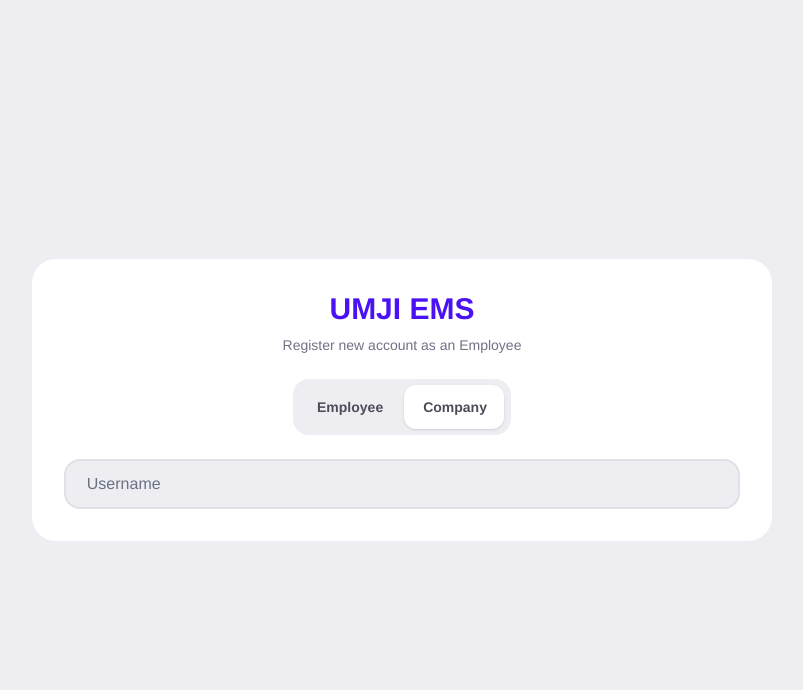
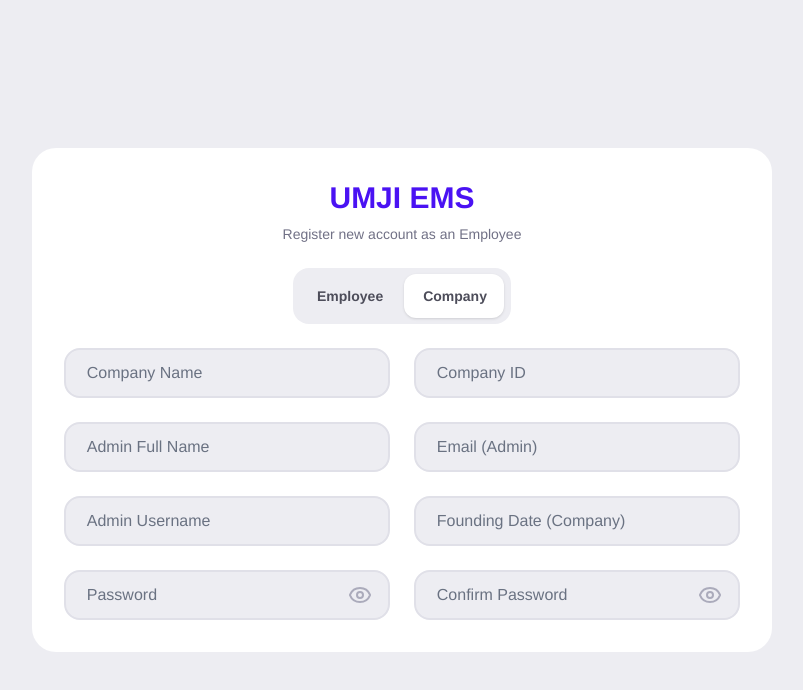
Before and after one commit to ghani726/umji-ems, a React (Vite) app: page /register in a window 1280 px wide. Both pictures are taken after a click on the element "Company". Shown: the top 690 px of the page, without its empty margins (238-1041 px from the left). Built offline with nearby package versions, Linux system fonts and the light colour scheme.

Commit message:
Compnay Registraion UI design.

```diff
--- a/src/pages/Register.jsx
+++ b/src/pages/Register.jsx
@@ -22,7 +22,7 @@ const EmployeeRegister = ({data}) =>{
                         data.setUserName(e.target.value);
                         }}
                     />
-                    <label htmlFor="userName">Company Name</label>
+                    <label htmlFor="userName">Company ID</label>
                 </div>
                 <div className="input-box text-lg w-full bg-gray-100 rounded-2xl px-4">
                     <input
@@ -150,8 +150,8 @@ const EmployeeRegister = ({data}) =>{
 const CompanyRegister = ({data}) =>{
     return (
         <>
-            <div className="inputFeilds w-full grid grid-cols-[repeat(auto-fit, minmax(max(250px, calc(50%-1rem)),1fr))] gap-6">
-                <div className="input-box text-lg bg-gray-100 rounded-2xl px-4">
+            <div className="inputFeilds w-full grid grid-cols-[repeat(auto-fit,minmax(max(250px,calc(50%-1rem)),1fr))] gap-6">
+                <div className="input-box text-lg w-full bg-gray-100 rounded-2xl px-4">
                     <input
                         type="text"
                         className="outline-none"
@@ -161,7 +161,103 @@ const CompanyRegister = ({data}) =>{
                         data.setUserName(e.target.value);
                         }}
                     />
-                <label htmlFor="userName">Username</label>
+                    <label htmlFor="userName">Company Name</label>
+                </div>
+                <div className="input-box text-lg w-full bg-gray-100 rounded-2xl px-4">
+                    <input
+                        type="text"
+                        className="outline-none"
+                        placeholder=" "
+                        value={data.userName}
+                        onChange={(e) => {
+                        data.setUserName(e.target.value);
+                        }}
+                    />
+                    <label htmlFor="userName">Company ID</label>
+                </div>
+                <div className="input-box text-lg w-full bg-gray-100 rounded-2xl px-4">
+                    <input
+                        type="text"
+                        className="outline-none"
+                        placeholder=" "
+                        value={data.userName}
+                        onChange={(e) => {
+                        data.setUserName(e.target.value);
+                        }}
+                    />
+                    <label htmlFor="userName">Admin Full Name</label>
+                </div>
+                <div className="input-box text-lg w-full bg-gray-100 rounded-2xl px-4">
+                    <input
+                        type="text"
+                        className="outline-none"
+                        placeholder=" "
+                        value={data.userName}
+                        onChange={(e) => {
+                        data.setUserName(e.target.value);
+                        }}
+                    />
+                    <label htmlFor="userName">Email (Admin)</label>
+                </div>
+                <div className="input-box text-lg w-full bg-gray-100 rounded-2xl px-4">
+                    <input
+                        type="text"
+                        className="outline-none"
+                        placeholder=" "
+                        value={data.userName}
+                        onChange={(e) => {
+                        data.setUserName(e.target.value);
+                        }}
+                    />
+                    <label htmlFor="userName">Admin Username</label>
+                </div>
+
+
+                <div className="input-box text-lg w-full bg-gray-100 rounded-2xl px-4">
+                    <input
+                        type="number"
+                        className="outline-none"
+                        placeholder=" "
+                        value={data.userName}
+                        onChange={(e) => {
+                        data.setUserName(e.target.value);
+                        }}
+                    />
+                    <label htmlFor="userName">Founding Date (Company)</label>
+                </div>
+                <div className="input-box text-lg bg-gray-100 rounded-2xl px-4">
+                    <input
+                        type={data.passwordHidden? "password": "text"}
+                        className="outline-none"
+                        placeholder=" "
+                        value={data.password}
+                        onChange={(e) => {
+                        data.setPassword(e.target.value);
+                        }}
+                    />
+                    <label htmlFor="userName">Password</label>
+                    <div className="absolute right-4 top-1/2 -translate-y-1/2 text-secondary-400" onClick={()=>{
+                        data.passwordHidden? data.setPasswordHidden(false): data.setPasswordHidden(true);
+                    }}>
+                        {data.passwordHidden? <Eye/> : <EyeOff/>}
+                    </div>
+                </div>
+                <div className="input-box text-lg bg-gray-100 rounded-2xl px-4">
+                    <input
+                        type={data.passwordHidden? "password": "text"}
+                        className="outline-none"
+                        placeholder=" "
+                        value={data.password}
+                        onChange={(e) => {
+                        data.setPassword(e.target.value);
+                        }}
+                    />
+                    <label htmlFor="userName">Confirm Password</label>
+                    <div className="absolute right-4 top-1/2 -translate-y-1/2 text-secondary-400" onClick={()=>{
+                        data.passwordHidden? data.setPasswordHidden(false): data.setPasswordHidden(true);
+                    }}>
+                        {data.passwordHidden? <Eye/> : <EyeOff/>}
+                    </div>
                 </div>
             </div>
         </>
```
Lines whose indentation alone changed are shown as unchanged.
